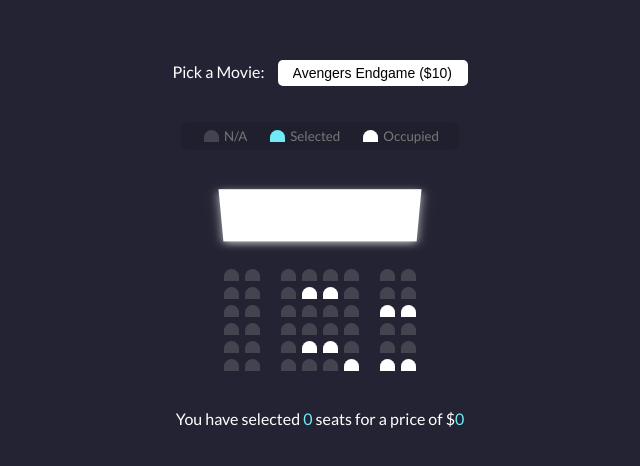
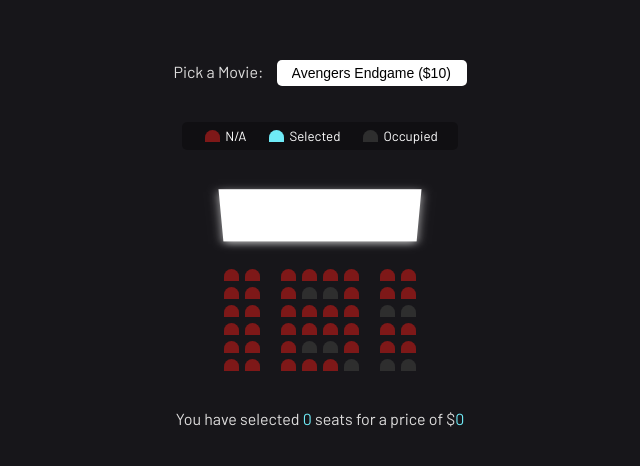
Before and after one commit to natcaires/VanillaJS-Projects, a plain HTML site: page movie-seat-booking-app/index.html in a window 1280 px wide. Shown: the part 164-630 px from the top of the page, without its empty margins (320-960 px from the left). Drawn offline with Linux system fonts and the light colour scheme.

Commit message:
changes on movie seat app/ started year countdown

```diff
--- a/Movie Seat Booking App/style.css
+++ b/movie-seat-booking-app/style.css
@@ -1,18 +1,19 @@
-@import url('https://fonts.googleapis.com/css?family=Lato&display=swap');
+@import url('https://fonts.googleapis.com/css2?family=Barlow&display=swap');
 
 * {
   box-sizing: border-box;
 }
 
 body {
-  background-color: #242333;
-  color: #ffffff;
+  background-color: #17161a;
+  color: #dedddd;
   display: flex;
   flex-direction: column;
   align-items: center;
   justify-content: center;
   height: 100vh;
-  font-family: 'Lato', sans-serif;
+  font-family: 'Barlow', sans-serif;
+  font-size: 16px;
   margin: 0;
 }
 
@@ -38,7 +39,7 @@ body {
 }
 
 .seat {
-  background-color: #444451;
+  background-color: #7e1818;
   height: 12px;
   width: 15px;
   margin: 3px;
@@ -51,7 +52,7 @@ body {
 }
 
 .seat.occupied {
-  background-color: #fff;
+  background-color: #2e2e2e;
 }
 
 .seat:nth-of-type(2) {
@@ -73,10 +74,10 @@ body {
 }
 
 .showcase {
-  background-color: rgba(0, 0, 0, 0.1);
+  background-color: rgba(0, 0, 0, 0.3);
   padding: 5px 10px;
   border-radius: 5px;
-  color: #777;
+  color: #fff;
   list-style-type: none;
   display: flex;
   justify-content: space-between;
--- /dev/null
+++ b/new-year-countdown/style.css
@@ -0,0 +1,78 @@
+@import url('https://fonts.googleapis.com/css2?family=Barlow:wght@800&display=swap');
+
+* {
+    box-sizing: border-box;
+}
+
+body {
+    background-image: url(https://images.pexels.com/photos/1573723/pexels-photo-1573723.jpeg?auto=compress&cs=tinysrgb&dpr=2&h=650&w=940);
+    background-repeat: no-repeat;
+    background-size: cover;
+    background-position: center center;
+    height: 100vh;
+    color: #fff;
+    font-family: 'Barlow', sans-serif;
+    display: flex;
+    flex-direction: column;
+    align-items: center;
+    justify-content: center;
+    text-align: center;
+    margin: 0;
+    overflow: hidden;
+}
+
+/* Adds a dark overlay */
+body::after {
+    content: '';
+    position: absolute;
+    top: 0;
+    left: 0;
+    width: 100%;
+    height: 100%;
+    background-color: rgba(0, 0, 0, 0.3);
+}
+
+body * {
+    z-index: 1;
+}
+
+h1 {
+    font-size: 60px;
+    margin: -80px 0 40px;
+}
+
+.countdown {
+    display: flex;
+    transform: scale(2);
+}
+
+.time {
+    display: flex;
+    flex-direction: column;
+    align-items: center;
+    justify-content: center;
+    margin: 15px;
+}
+
+.time h2 {
+    margin: 0 0 5px;
+}
+
+@media(max-width: 500px) {
+    h1 {
+        font-size: 45px;
+    }
+
+    .time {
+        margin: 5px;
+    }
+
+    .time h2 {
+        font-size: 12px;
+        margin: 0;
+    }
+
+    .time small {
+        font-size: 10px;
+    }
+}
```
Also changed, not shown: new-year-countdown/index.html (added, +38 -0 lines), movie-seat-booking-app/index.html (renamed from Movie Seat Booking App/index.html), movie-seat-booking-app/script.js (renamed from Movie Seat Booking App/script.js), new-year-countdown/img/spinner.gif (added).
